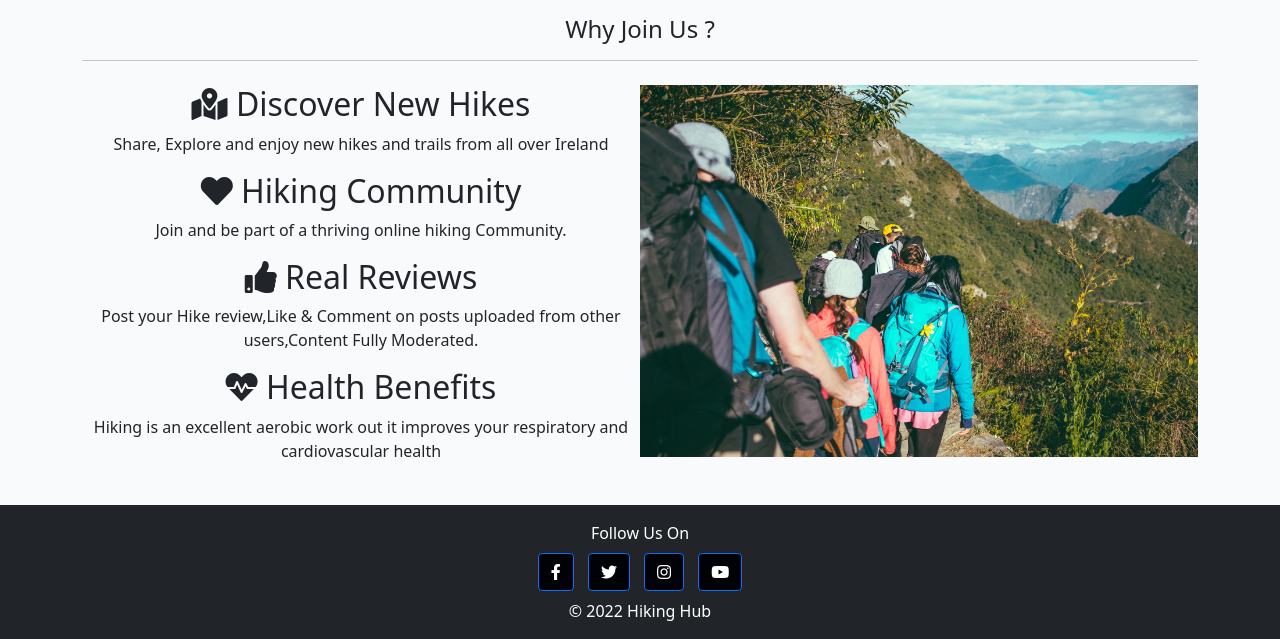
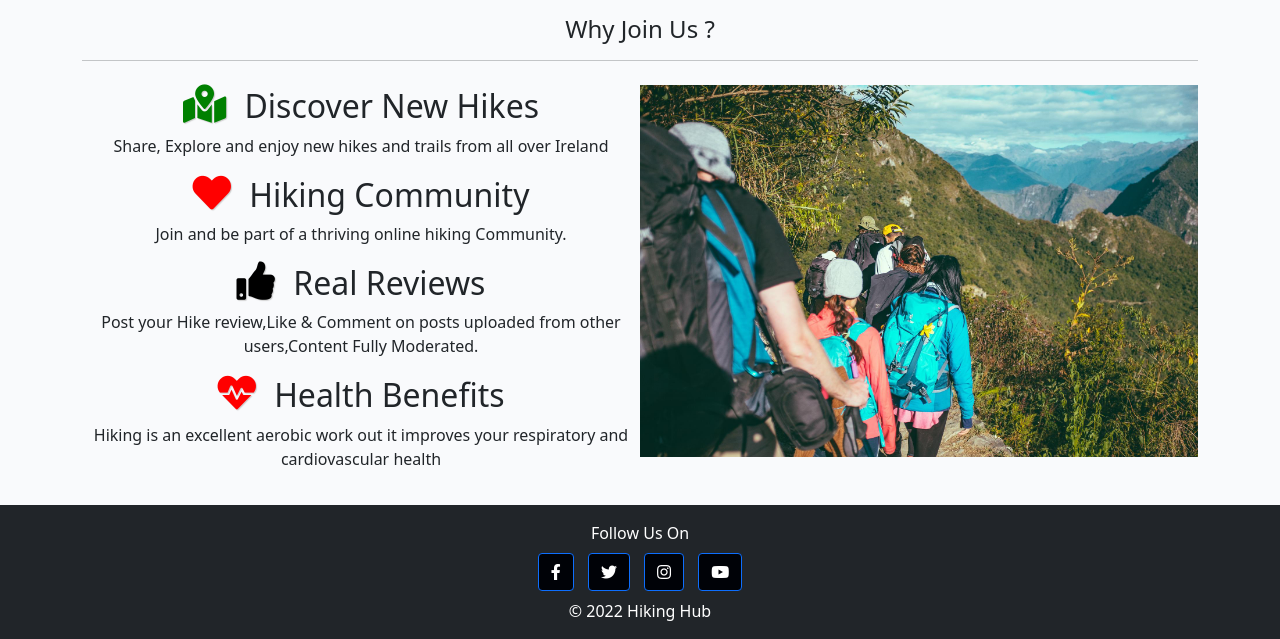
Before and after one commit to wlillisdev/hiking-hub, a Django app: page / in a window 1280 px wide. Shown: the part 865-1504 px from the top of the page. Run offline with Django 3.2, Linux system fonts and the light colour scheme.

Commit message:
styling of icons in why join us section homepage

```diff
--- a/static/css/style.css
+++ b/static/css/style.css
@@ -15,8 +15,26 @@ a:hover {
     background-color: grey;
 }
 
+#icon-home-green {
+    color: green;
+    text-shadow: 1px 1px 1px #ccc;
+    font-size: 1.2em;
+    margin-right: 10px;
+}
 
+#icon-home-red {
+    color: red;
+    text-shadow: 1px 1px 1px #ccc;
+    font-size: 1.2em;
+    margin-right: 10px;
+}
 
+#icon-home-black {
+    color: black;
+    text-shadow: 1px 1px 1px #ccc;
+    font-size: 1.2em;
+    margin-right: 10px;
+}
 
 .logo {
     font-family: Lato, sans-serif;
--- a/templates/add_post.html
+++ b/templates/add_post.html
@@ -10,7 +10,7 @@
         <div class="row text">
             <div class="col-8 offset-2 text text-center">
                 <h4 class="mt-2">Add Blog Post</h4>
-                <p class="text-muted">*Please note all posts have to be approved before publishing</p>
+                <p class="text-muted">*Please note all posts are reviewed before publishing</p>
                 <p class="text-muted">*Mandatory Fields = Title - Location - Content</p>
                 <hr>
             </div>
--- a/templates/index.html
+++ b/templates/index.html
@@ -11,7 +11,7 @@
             <div class="row">
                 <div class="col-12">
                     <div class="text-center hero-box">
-                        <h1 id="hero-heading"><i class="fas fa-hiking"></i> Hiking Hub</h1>
+                        <h1 id="hero-heading"><i class="fas fa-hiking fa-lg"></i> Hiking Hub</h1>
                         <!-- If User is registered run this -->
                         {% if user.is_authenticated %}
                         <h4 class="hero-text"> Welcome back {{ user | title }}</h4>
@@ -51,14 +51,14 @@
             </div>
             <div class="row g-0">
                 <div class="col-md-6 mt-2">
-                    <h2 class="feature-head text-center"><i class="fas fa-map-marked-alt"></i> Discover New Hikes</h2>
+                    <h2 class="feature-head text-center"><i class="fas fa-map-marked-alt" id="icon-home-green"></i> Discover New Hikes</h2>
                     <p class="text-center">Share, Explore and enjoy new hikes and trails from all over Ireland</p>
-                    <h2 class="feature-head text-center"><i class="fas fa-heart"></i> Hiking Community</h2>
+                    <h2 class="feature-head text-center"><i class="fas fa-heart" id="icon-home-red"></i> Hiking Community</h2>
                     <p class="text-center">Join and be part of a thriving online hiking Community.</p>
-                    <h2 class="feature-head text-center"><i class="fas fa-thumbs-up"></i> Real Reviews</h2>
+                    <h2 class="feature-head text-center"><i class="fas fa-thumbs-up" id="icon-home-black"></i> Real Reviews</h2>
                     <p class="text-center">Post your Hike review,Like & Comment on posts uploaded from other users,Content
                         Fully Moderated.</p>
-                    <h2 class="feature-head text-center"><i class="fas fa-heartbeat"></i> Health Benefits</h2>
+                    <h2 class="feature-head text-center"><i class="fas fa-heartbeat" id="icon-home-red"></i> Health Benefits</h2>
                     <p class="text-center"> Hiking is an excellent aerobic work out it improves your respiratory and
                         cardiovascular health</p>
                 </div>
```
